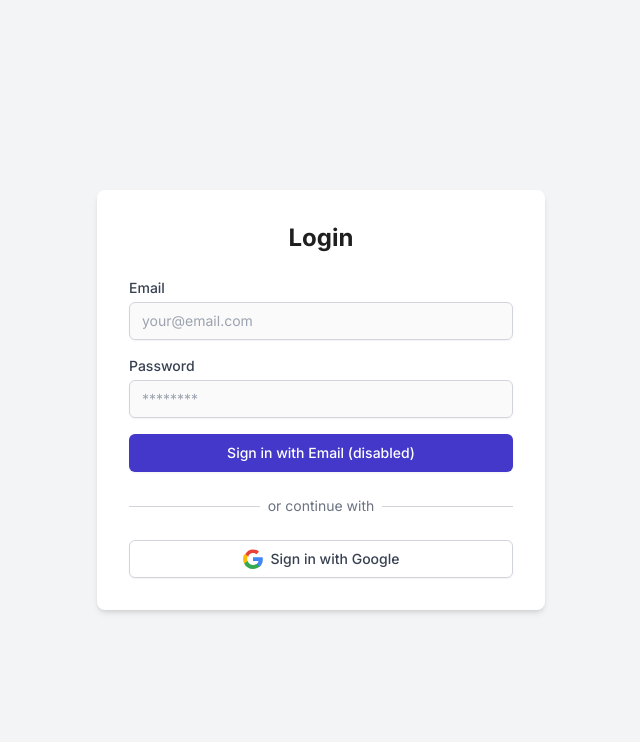
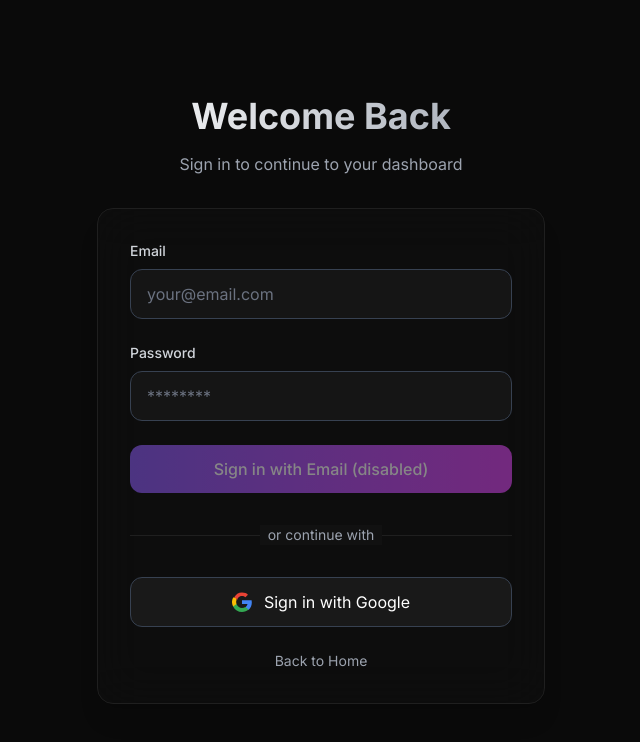
Before and after one commit to rishabhguptajs/ai-pantry-tracker, a Next.js app: page /login in a window 1280 px wide. Shown: the top 742 px of the page, without its empty margins (319-959 px from the left). Built offline with nearby package versions, Linux system fonts and the light colour scheme; no server answers.

Commit message:
final ui changes

```diff
--- a/src/app/features/page.tsx
+++ b/src/app/features/page.tsx
@@ -1,56 +1,147 @@
+"use client"
+
 import React from 'react'
+import { motion } from 'framer-motion'
+import Link from 'next/link'
+import Navbar from '../components/navbar'
 
 const featuresList = [
   {
-    title: "Capture and Upload Images",
-    description: "Use your device's camera to capture images of pantry items and upload them to the cloud.",
-    icon: "📸",
+    title: "AI-Powered Image Recognition",
+    description: "Instantly identify and catalog your pantry items using advanced machine learning algorithms.",
+    icon: "🤖",
+    gradient: "from-blue-500 to-cyan-500",
   },
   {
-    title: "AI Image Classification",
-    description: "Automatically classify images of pantry items using AI.",
-    icon: "🤖",
+    title: "Smart Inventory Management",
+    description: "Keep track of your pantry with intelligent organization and automatic quantity updates.",
+    icon: "📦",
+    gradient: "from-violet-500 to-fuchsia-500",
   },
   {
-    title: "Pantry Management",
-    description: "Keep track of pantry items, including quantity and images.",
-    icon: "📦",
+    title: "Recipe Generation",
+    description: "Get personalized recipe suggestions based on your available ingredients.",
+    icon: "🍳",
+    gradient: "from-amber-500 to-orange-500",
   },
   {
-    title: "Recipe Suggestions",
-    description: "Get recipe suggestions based on the available pantry items.",
-    icon: "🍽️",
+    title: "Real-time Search",
+    description: "Lightning-fast search functionality with smart filters and suggestions.",
+    icon: "🔍",
+    gradient: "from-green-500 to-emerald-500",
   },
   {
-    title: "Search Functionality",
-    description: "Easily search for items in the pantry.",
-    icon: "🔍",
+    title: "Cloud Sync",
+    description: "Access your pantry from anywhere with secure cloud synchronization.",
+    icon: "☁️",
+    gradient: "from-pink-500 to-rose-500",
   },
   {
-    title: "Update and Delete Items",
-    description: "Update item details or delete items from the pantry.",
-    icon: "✏️",
-  },
-  {
-    title: "User Authentication",
-    description: "Securely log in and manage your pantry items.",
-    icon: "🔒",
+    title: "Smart Analytics",
+    description: "Track usage patterns and get insights about your pantry habits.",
+    icon: "📊",
+    gradient: "from-purple-500 to-indigo-500",
   },
 ]
 
 const Features = () => {
+  const containerVariants = {
+    hidden: { opacity: 0 },
+    visible: {
+      opacity: 1,
+      transition: {
+        staggerChildren: 0.2,
+      },
+    },
+  }
+
+  const itemVariants = {
+    hidden: { opacity: 0, y: 20 },
+    visible: {
+      opacity: 1,
+      y: 0,
+      transition: {
+        duration: 0.5,
+      },
+    },
+  }
+
   return (
-    <div className="max-w-4xl mx-auto py-8">
-      <h1 className="text-3xl font-bold text-center mb-8">Features</h1>
-      <div className="grid grid-cols-1 md:grid-cols-2 lg:grid-cols-3 gap-8">
+    <div className="min-h-screen bg-[#0A0A0A] text-white pt-24 pb-16 px-4 relative overflow-hidden">
+      <Navbar />
+      <div className="absolute top-0 left-1/4 w-[500px] h-[500px] bg-violet-500/20 rounded-full blur-[120px] -z-10" />
+      <div className="absolute bottom-0 right-1/4 w-[500px] h-[500px] bg-fuchsia-500/20 rounded-full blur-[120px] -z-10" />
+
+      <motion.div
+        initial={{ opacity: 0, y: -20 }}
+        animate={{ opacity: 1, y: 0 }}
+        className="text-center max-w-3xl mx-auto mb-20"
+      >
+        <h1 className="text-5xl font-bold mb-6 bg-gradient-to-r from-white to-gray-400 bg-clip-text text-transparent">
+          Powerful Features
+        </h1>
+        <p className="text-gray-400 text-lg">
+          Experience the next generation of pantry management with our cutting-edge features
+        </p>
+      </motion.div>
+
+      <motion.div
+        variants={containerVariants}
+        initial="hidden"
+        animate="visible"
+        className="max-w-7xl mx-auto grid grid-cols-1 md:grid-cols-2 lg:grid-cols-3 gap-8"
+      >
         {featuresList.map((feature, index) => (
-          <div key={index} className="border p-4 rounded-lg shadow-md flex flex-col items-center">
-            <div className="text-4xl mb-4">{feature.icon}</div>
-            <h2 className="text-xl font-bold mb-2">{feature.title}</h2>
-            <p className="text-gray-600 text-center">{feature.description}</p>
-          </div>
+          <motion.div
+            key={index}
+            variants={itemVariants}
+            whileHover={{ scale: 1.02, transition: { duration: 0.2 } }}
+            className="relative group"
+          >
+            <div className="absolute inset-0 bg-gradient-to-r from-gray-800 to-gray-900 rounded-2xl transform transition-transform group-hover:scale-[1.02]" />
+            <div className="relative p-8 rounded-2xl border border-gray-800 bg-black/50 backdrop-blur-sm hover:border-gray-700 transition-colors duration-300">
+              <div className={`text-5xl mb-6 bg-gradient-to-r ${feature.gradient} bg-clip-text text-transparent`}>
+                {feature.icon}
+              </div>
+              <h2 className="text-xl font-bold mb-4 bg-gradient-to-r from-white to-gray-300 bg-clip-text text-transparent">
+                {feature.title}
+              </h2>
+              <p className="text-gray-400 leading-relaxed">
+                {feature.description}
+              </p>
+              <div className="absolute bottom-0 left-0 right-0 h-1 bg-gradient-to-r ${feature.gradient} opacity-0 group-hover:opacity-100 transition-opacity duration-300 rounded-b-2xl" />
+            </div>
+          </motion.div>
         ))}
-      </div>
+      </motion.div>
+
+      <motion.div
+        initial={{ opacity: 0 }}
+        animate={{ opacity: 1 }}
+        transition={{ delay: 1 }}
+        className="text-center mt-20"
+      >
+        <Link
+          href="/dashboard"
+          className="inline-flex items-center px-8 py-4 rounded-full bg-gradient-to-r from-violet-500 to-fuchsia-500 text-white font-medium hover:opacity-90 transition-opacity group"
+        >
+          <span>Get Started Now</span>
+          <svg
+            className="w-5 h-5 ml-2 transform group-hover:translate-x-1 transition-transform"
+            fill="none"
+            stroke="currentColor"
+            viewBox="0 0 24 24"
+            xmlns="http://www.w3.org/2000/svg"
+          >
+            <path
+              strokeLinecap="round"
+              strokeLinejoin="round"
+              strokeWidth={2}
+              d="M13 7l5 5m0 0l-5 5m5-5H6"
+            />
+          </svg>
+        </Link>
+      </motion.div>
     </div>
   )
 }
--- a/src/app/login/page.tsx
+++ b/src/app/login/page.tsx
@@ -4,6 +4,8 @@ import React, { useState } from "react";
 import { useAuth } from "../../context/AuthContext";
 import { useRouter } from "next/navigation";
 import { Toaster, toast } from "react-hot-toast";
+import { motion } from "framer-motion";
+import Link from "next/link";
 
 const Login = () => {
   const { signInWithGoogle, signInWithEmail } = useAuth();
@@ -30,13 +32,46 @@ const Login = () => {
   };
 
   return (
-    <div className="min-h-screen flex items-center justify-center bg-gray-100">
+    <div className="min-h-screen flex items-center justify-center bg-[#0A0A0A] relative overflow-hidden">
       <Toaster />
-      <div className="max-w-md w-full bg-white shadow-md rounded-lg p-8 space-y-6">
-        <h2 className="text-2xl font-bold text-center text-gray-800">Login</h2>
-        <form onSubmit={handleEmailLogin} className="space-y-4">
+      {/* Background Gradients */}
+      <div className="absolute top-0 right-1/4 w-[500px] h-[500px] bg-violet-500/20 rounded-full blur-[120px] -z-10" />
+      <div className="absolute bottom-0 left-1/4 w-[500px] h-[500px] bg-fuchsia-500/20 rounded-full blur-[120px] -z-10" />
+
+      <motion.div
+        initial={{ opacity: 0, y: 20 }}
+        animate={{ opacity: 1, y: 0 }}
+        transition={{ duration: 0.5 }}
+        className="max-w-md w-full mx-4"
+      >
+        <div className="text-center mb-8">
+          <motion.h2
+            initial={{ opacity: 0, y: -20 }}
+            animate={{ opacity: 1, y: 0 }}
+            transition={{ delay: 0.2 }}
+            className="text-4xl font-bold bg-gradient-to-r from-white to-gray-400 bg-clip-text text-transparent mb-4"
+          >
+            Welcome Back
+          </motion.h2>
+          <motion.p
+            initial={{ opacity: 0 }}
+            animate={{ opacity: 1 }}
+            transition={{ delay: 0.3 }}
+            className="text-gray-400"
+          >
+            Sign in to continue to your dashboard
+          </motion.p>
+        </div>
+
+        <motion.div
+          initial={{ opacity: 0, scale: 0.95 }}
+          animate={{ opacity: 1, scale: 1 }}
+          transition={{ delay: 0.4 }}
+          className="bg-gray-900/50 backdrop-blur-xl rounded-2xl border border-gray-800 p-8 shadow-xl"
+        >
+          <form onSubmit={handleEmailLogin} className="space-y-6">
             <div>
-            <label htmlFor="email" className="block text-sm font-medium text-gray-700">
+              <label htmlFor="email" className="block text-sm font-medium text-gray-300 mb-2">
                 Email
               </label>
               <input
@@ -48,11 +83,11 @@ const Login = () => {
                 value={email}
                 onChange={(e) => setEmail(e.target.value)}
                 required
-              className="mt-1 block w-full px-3 py-2 border border-gray-300 rounded-md shadow-sm placeholder-gray-400 focus:outline-none focus:ring-indigo-500 focus:border-indigo-500 sm:text-sm"
+                className="w-full px-4 py-3 bg-gray-800/50 border border-gray-700 rounded-xl text-gray-300 placeholder-gray-500 focus:outline-none focus:ring-2 focus:ring-violet-500 focus:border-transparent transition-all"
               />
             </div>
             <div>
-            <label htmlFor="password" className="block text-sm font-medium text-gray-700">
+              <label htmlFor="password" className="block text-sm font-medium text-gray-300 mb-2">
                 Password
               </label>
               <input
@@ -64,33 +99,41 @@ const Login = () => {
                 value={password}
                 onChange={(e) => setPassword(e.target.value)}
                 required
-              className="mt-1 block w-full px-3 py-2 border border-gray-300 rounded-md shadow-sm placeholder-gray-400 focus:outline-none focus:ring-indigo-500 focus:border-indigo-500 sm:text-sm"
+                className="w-full px-4 py-3 bg-gray-800/50 border border-gray-700 rounded-xl text-gray-300 placeholder-gray-500 focus:outline-none focus:ring-2 focus:ring-violet-500 focus:border-transparent transition-all"
               />
             </div>
-          <div>
-            <button
+            <motion.button
               disabled
+              whileHover={{ scale: 1.02 }}
+              whileTap={{ scale: 0.98 }}
               type="submit"
-              className="w-full flex justify-center py-2 px-4 border border-transparent rounded-md shadow-sm text-sm font-medium text-white bg-indigo-700 focus:outline-none focus:ring-2 focus:ring-offset-2 focus:ring-indigo-500"
+              className="w-full py-3 px-4 bg-gradient-to-r from-violet-500 to-fuchsia-500 text-white rounded-xl font-medium opacity-50 cursor-not-allowed"
             >
               Sign in with Email (disabled)
-            </button>
-          </div>
+            </motion.button>
           </form>
-        <div className="relative">
+
+          <div className="relative my-8">
             <div className="absolute inset-0 flex items-center">
-            <div className="w-full border-t border-gray-300" />
+              <div className="w-full border-t border-gray-800" />
             </div>
             <div className="relative flex justify-center text-sm">
-            <span className="px-2 bg-white text-gray-500">or continue with</span>
+              <span className="px-2 bg-gray-900 text-gray-400">or continue with</span>
             </div>
           </div>
-        <div>
-          <button
+
+          <motion.button
+            whileHover={{ scale: 1.02 }}
+            whileTap={{ scale: 0.98 }}
             onClick={handleGoogleLogin}
-            className="w-full flex justify-center py-2 px-4 border border-gray-300 rounded-md shadow-sm text-sm font-medium text-gray-700 bg-white hover:bg-gray-50"
+            className="w-full flex items-center justify-center py-3 px-4 bg-white/5 hover:bg-white/10 border border-gray-700 rounded-xl text-white transition-all group"
           >
-            <svg className="w-5 h-5 mr-2" aria-hidden="true" fill="currentColor" viewBox="0 0 24 24">
+            <motion.div
+              initial={{ rotate: 0 }}
+              whileHover={{ rotate: 360 }}
+              transition={{ duration: 0.6 }}
+            >
+              <svg className="w-5 h-5 mr-3" viewBox="0 0 24 24">
                 <path
                   d="M23.744 12.276c0-.857-.078-1.678-.225-2.464H12v4.664h6.621a5.667 5.667 0 01-2.466 3.725v3.1h3.98c2.335-2.146 3.68-5.306 3.68-9.025z"
                   fill="#4285F4"
@@ -108,10 +151,22 @@ const Login = () => {
                   fill="#EA4335"
                 />
               </svg>
+            </motion.div>
             Sign in with Google
-          </button>
-        </div>
-      </div>
+          </motion.button>
+
+          <motion.div
+            initial={{ opacity: 0 }}
+            animate={{ opacity: 1 }}
+            transition={{ delay: 0.6 }}
+            className="mt-6 text-center text-gray-400 text-sm"
+          >
+            <Link href="/" className="hover:text-white transition-colors">
+              Back to Home
+            </Link>
+          </motion.div>
+        </motion.div>
+      </motion.div>
     </div>
   );
 };
```
Lines whose indentation alone changed are shown as unchanged.
